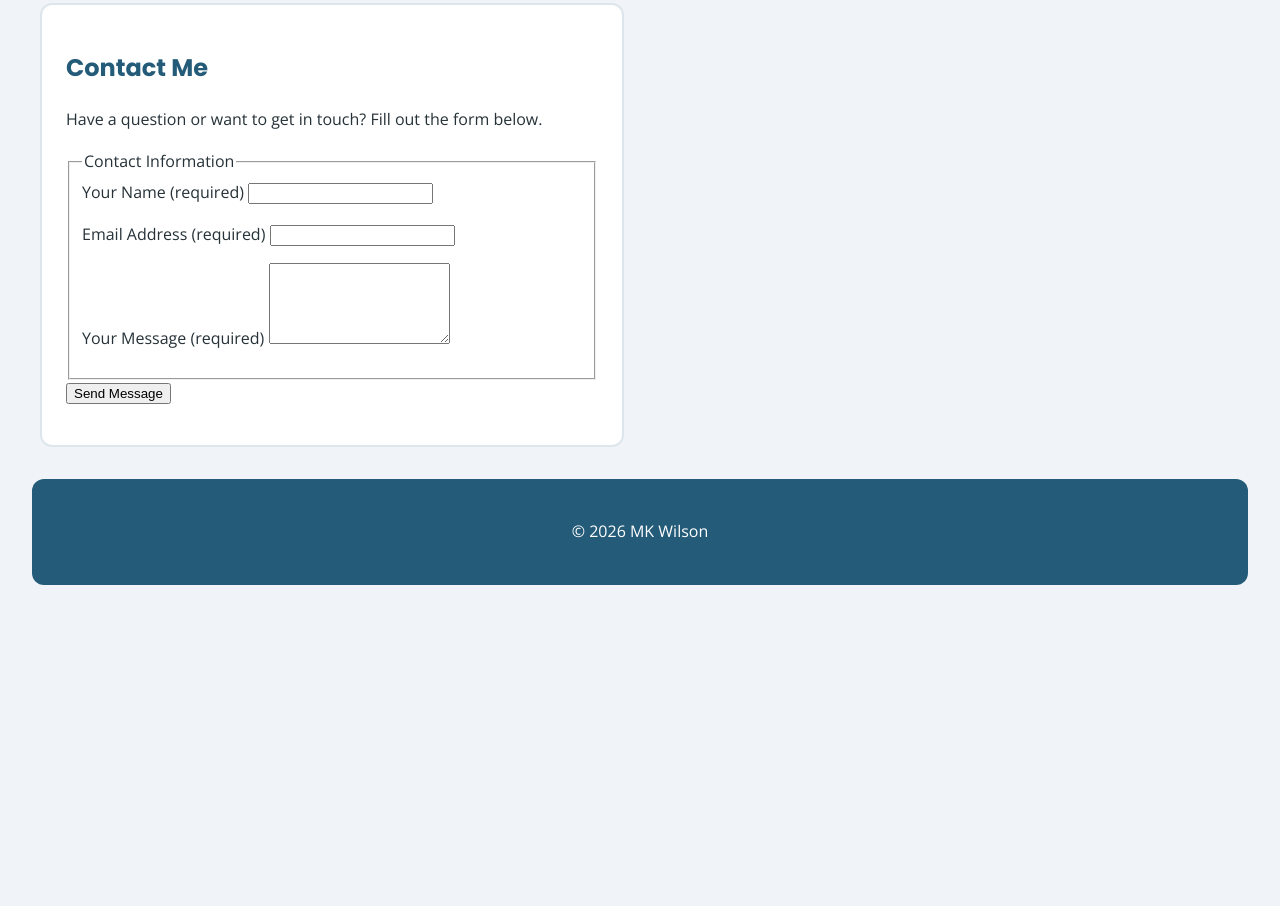
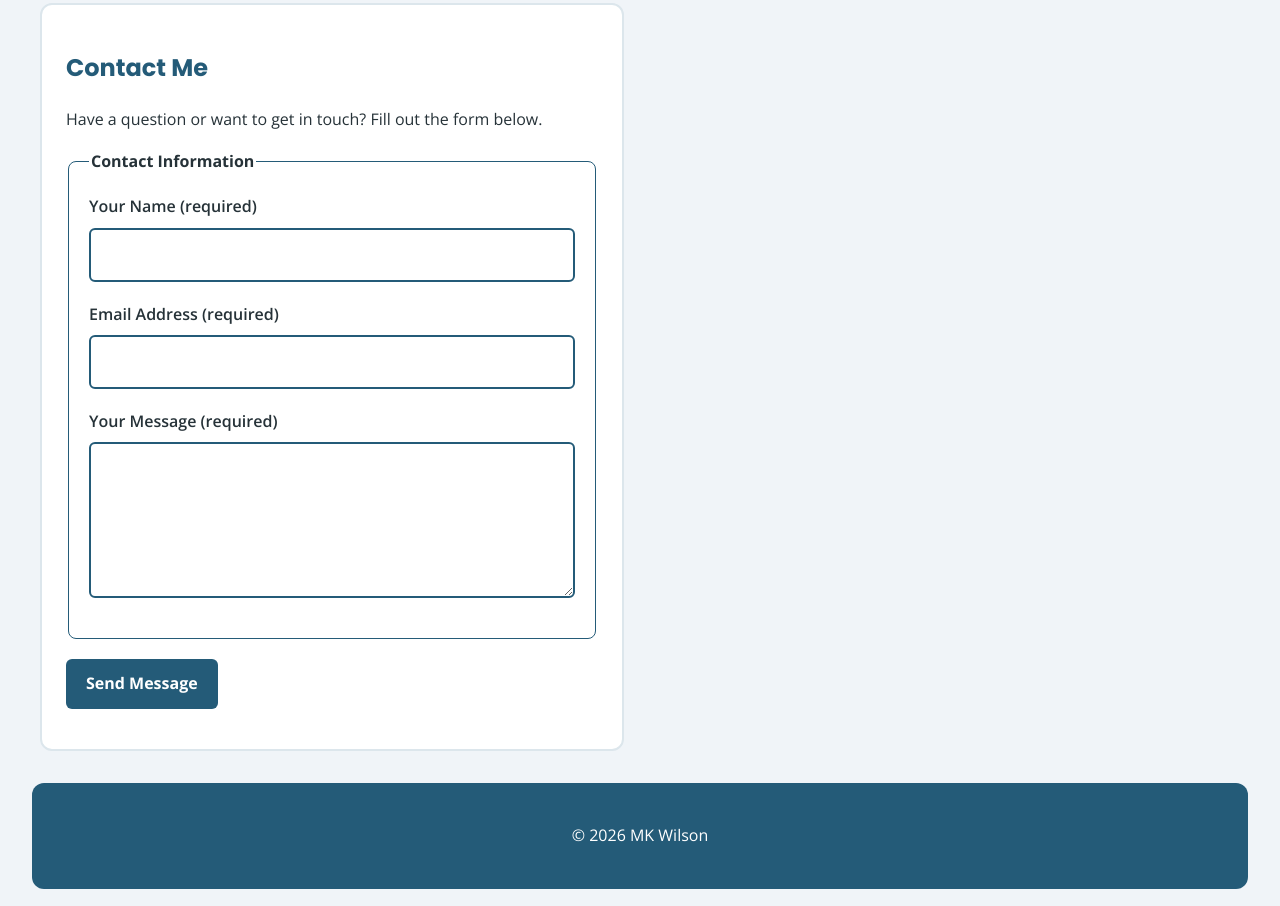
Before and after one commit to mwilson117/mk-wilson-portfolio, a plain HTML site: page about.html in a window 1280 px wide. Shown: the part 640-1546 px from the top of the page. Before the commit the page ends 1257 px from the top, so only its background shows below. Drawn offline with nearby package versions, Linux system fonts and the light colour scheme.

Commit message:
Update style.css

```diff
--- a/style.css
+++ b/style.css
@@ -126,3 +126,78 @@ footer {
 .welcome-box {
   border-top: 5px solid #176c86;
 }
+
+/* Accessible Contact Form */
+
+.form-group {
+  margin-bottom: 20px;
+}
+
+.form-group label {
+  display: block;
+  font-weight: 600;
+  margin-bottom: 8px;
+}
+
+.form-group input,
+.form-group textarea {
+  display: block;
+  width: 100%;
+  max-width: 500px;
+  box-sizing: border-box;
+  padding: 12px;
+  border: 2px solid #245b78;
+  border-radius: 6px;
+  font: inherit;
+  color: #222222;
+  background-color: #ffffff;
+}
+
+.form-group input:focus,
+.form-group textarea:focus {
+  outline: 3px solid #b36b16;
+  outline-offset: 2px;
+}
+
+.form-group [aria-invalid="true"] {
+  border-color: #a12626;
+}
+
+.error-message {
+  color: #a12626;
+  font-weight: 600;
+  margin-top: 5px;
+}
+
+fieldset {
+  border: 1px solid #245b78;
+  border-radius: 8px;
+  padding: 20px;
+  min-width: 0;
+  margin-bottom: 20px;
+}
+
+legend {
+  font-weight: 700;
+}
+
+#contact-form button {
+  background-color: #245b78;
+  color: #ffffff;
+  border: none;
+  border-radius: 6px;
+  padding: 12px 20px;
+  font: inherit;
+  font-weight: 700;
+  cursor: pointer;
+}
+
+#contact-form button:focus-visible {
+  outline: 3px solid #b36b16;
+  outline-offset: 3px;
+}
+
+#form-status {
+  font-weight: 600;
+  margin-top: 15px;
+}
```
